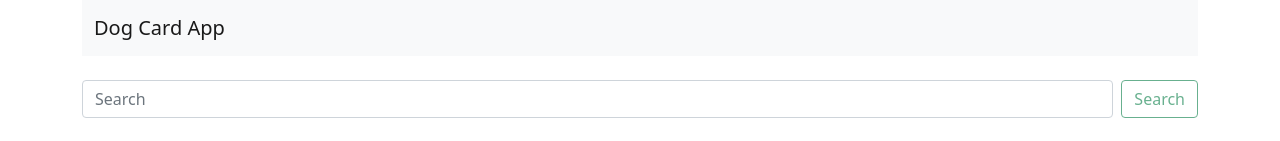
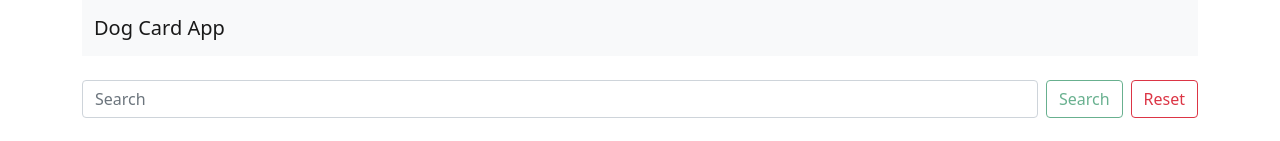
Before and after one commit to Danielhoifodt/Dog-app, a React (Create React App) app: page / in a window 1280 px wide. Shown: the top 141 px of the page. Built offline with nearby package versions, Linux system fonts and the light colour scheme.

Commit message:
reste button added

```diff
--- a/src/components/Search.js
+++ b/src/components/Search.js
@@ -21,6 +21,11 @@ const Search = ({ setSearchTerm }) => {
       setError('Search input can only be text');
     }
   };
+
+  const resetSearch = () =>{
+    setSearchTerm('');
+  };
+
   return (
     <>
       <div className="mt-4" id="navbarSupportedContent">
@@ -40,11 +45,18 @@ const Search = ({ setSearchTerm }) => {
           />
           <button
             disabled={!search}
-            className="btn btn-outline-success"
+            className="btn btn-outline-success me-2"
             type="submit"
             onClick={submitSearch}
           >
             Search
+          </button>
+          <button
+            className="btn btn-outline-danger"
+            type="button"
+            onClick={resetSearch}
+          >
+            Reset
           </button>
         </form>
       </div>
```
